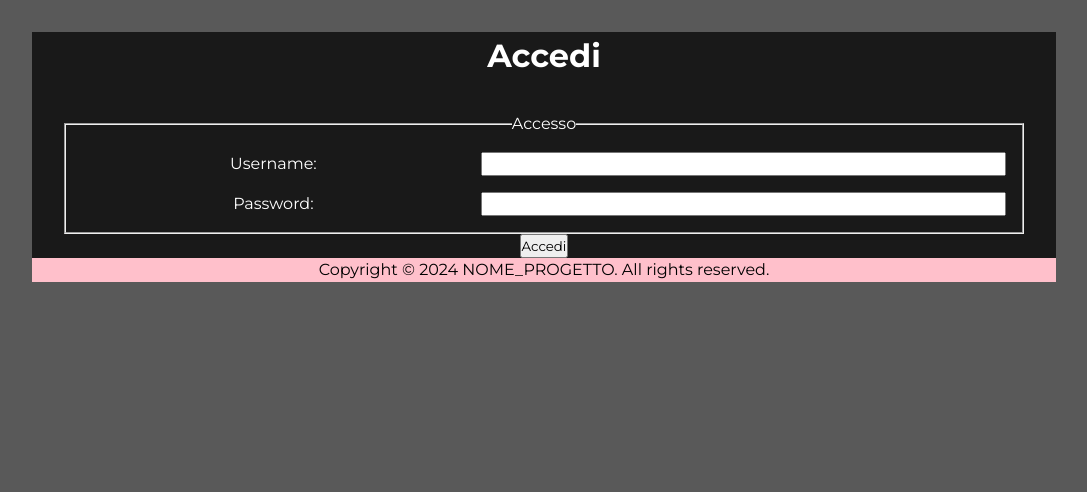
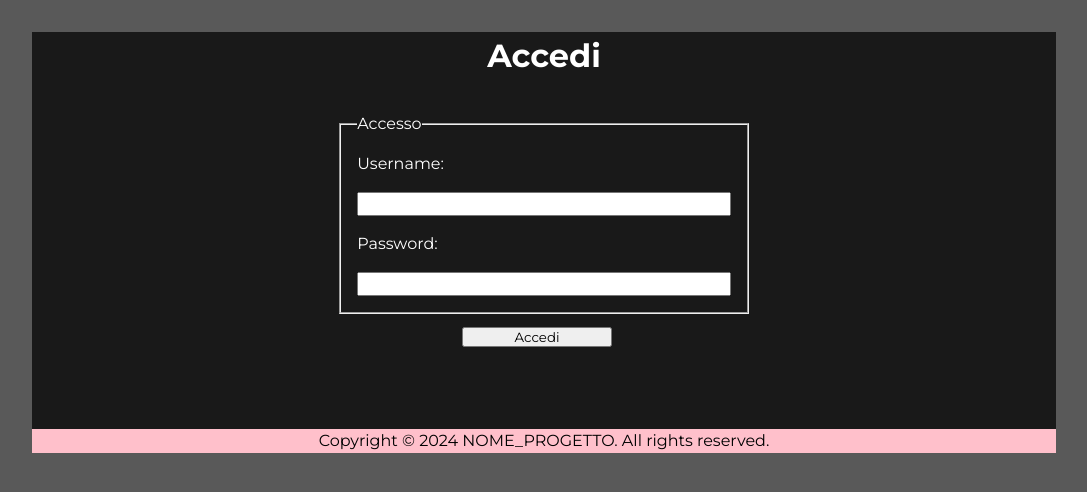
Before and after one commit to Giuseppe5000/TecWeb, a PHP site: page /accedi.html in a window 1280 px wide. Shown: the part 128-620 px from the top of the page, without its empty margins (96-1183 px from the left). Run offline with PHP 8.4, Linux system fonts and the light colour scheme.

Commit message:
Fixata pagina Accedi

```diff
--- a/src/accedi.html
+++ b/src/accedi.html
@@ -51,7 +51,7 @@
                     <input type="password" id="password" name="password" maxlength="30" required>
                   </fieldset>
 
-                  <button type="submit">Accedi</button>
+                  <input type="submit" value="Accedi"></input>
             </form>
 
         </main>
--- a/src/style.css
+++ b/src/style.css
@@ -259,3 +259,22 @@ PAGINA NFT
 div+main {
     margin-top: 0;
 }
+
+
+/*
+==============
+PAGINA ACCESSO
+==============
+*/
+
+#accesso-form {
+    margin-left: 30%;
+    margin-right: 30%;
+    padding-bottom: 5em;
+    text-align: left;
+}
+#accesso-form input[type="submit"] {
+    margin-top: 1em;
+    margin-left: 30%;
+    margin-right: 30%;
+}
```
